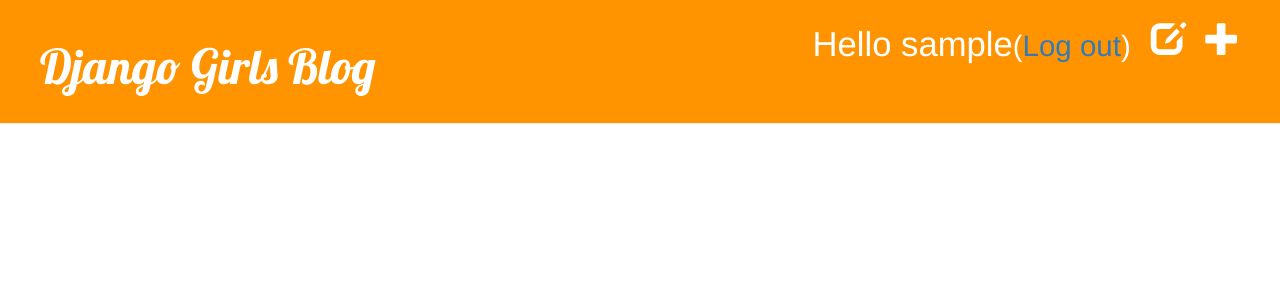
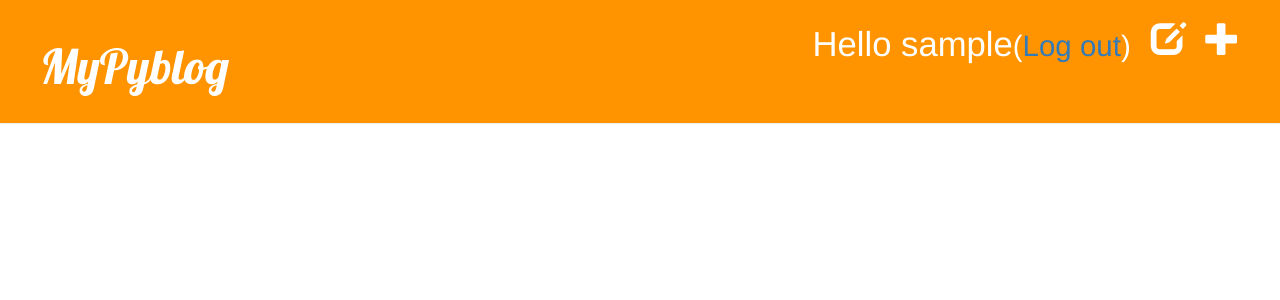
Before and after one commit to Jihn04/pyblog, a Django app: a page that uses blog/templates/blog/base.html in a window 1280 px wide. Shown: the top 300 px of the page. Run offline with Django 3.2, Linux system fonts and the light colour scheme; the visitor is signed in with stand-in values (Sample User, id 1); data that the repository does not hold is empty; some libraries are stand-ins or nearby versions.

Commit message:
Change site name

```diff
--- a/blog/templates/blog/base.html
+++ b/blog/templates/blog/base.html
@@ -1,7 +1,7 @@
 {% load staticfiles %}
 <html>
     <head>
-        <title>Django Girls blog</title>
+        <title>MyPyblog</title>
         <link rel="stylesheet" href="//maxcdn.bootstrapcdn.com/bootstrap/3.2.0/css/bootstrap.min.css">
         <link rel="stylesheet" href="//maxcdn.bootstrapcdn.com/bootstrap/3.2.0/css/bootstrap-theme.min.css">
         <link href="//fonts.googleapis.com/css?family=Lobster&subset=latin,latin-ext" rel="stylesheet" type="text/css">
@@ -16,7 +16,7 @@
             {% else %}
                 <a href="{% url 'login' %}" class="top-menu"><span class="glyphicon glyphicon-lock"></span></a>
             {% endif %}
-            <h1><a href="{% url 'post_list' %}">Django Girls Blog</a></h1>
+            <h1><a href="{% url 'post_list' %}">MyPyblog</a></h1>
         </div>
         <div class="content container">
             <div class="row">
```
